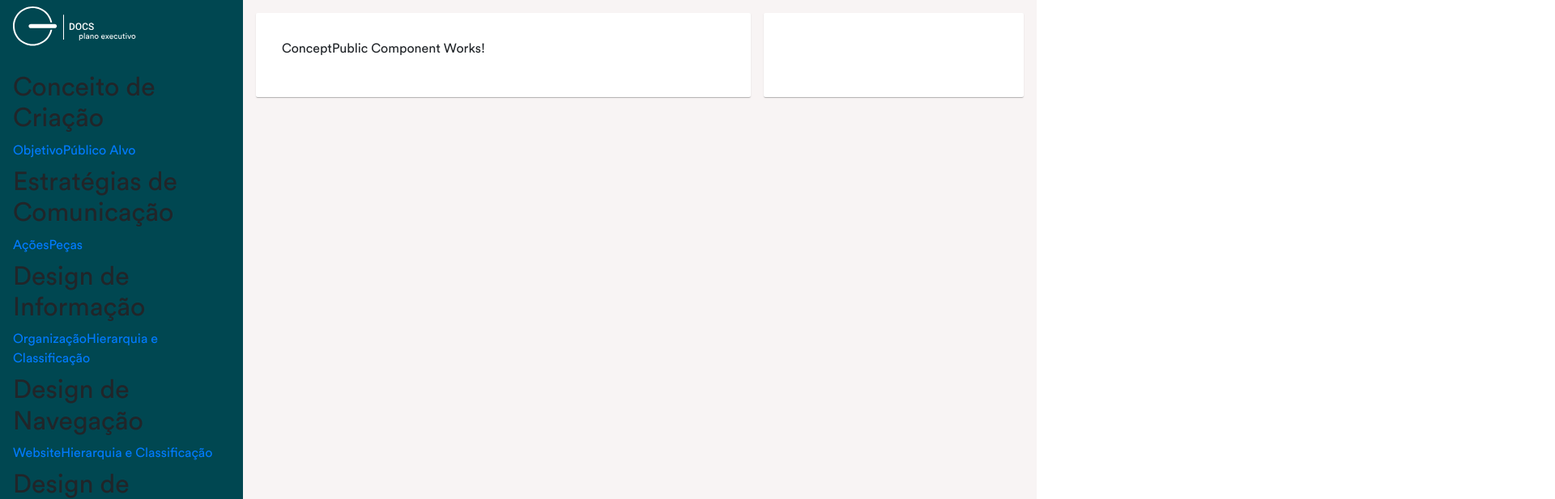
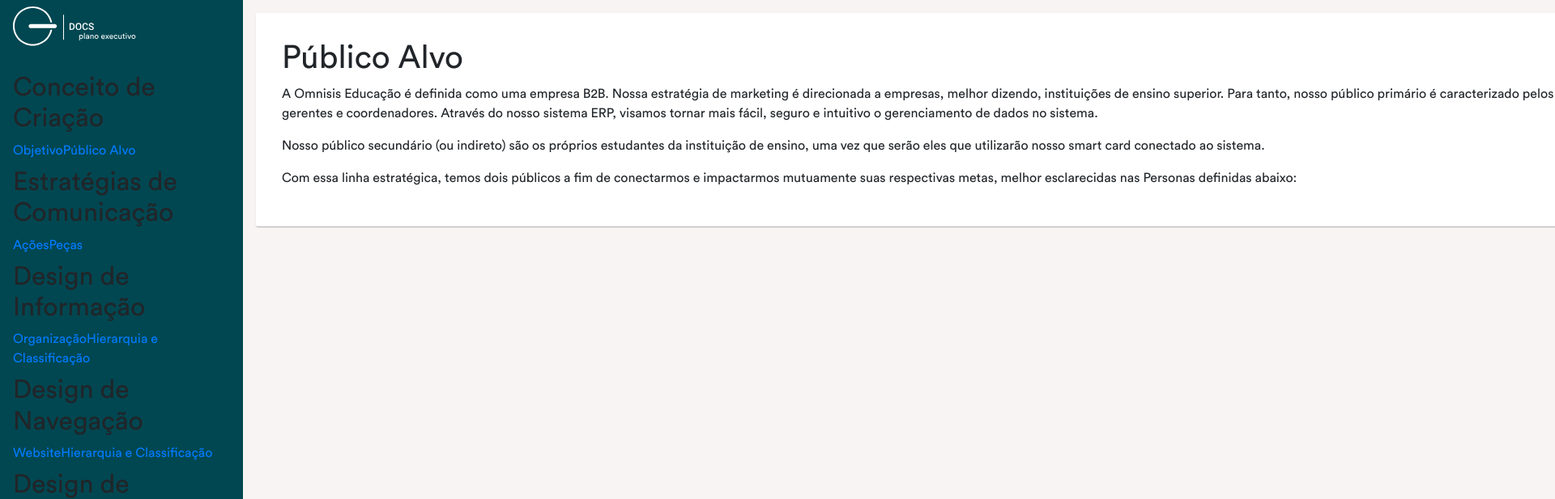
Before and after one commit to mikelfcosta/omnisis-pe, a React app: page /concept/public in a window 1280 px wide. Shown: the top 617 px of the page at 81% size, 1920 px wide, since content can reach past the window. Built offline with nearby package versions, Linux system fonts and the light colour scheme.

Commit message:
Added simples text to ConceptPublic

```diff
--- a/src/components/Concept/ConceptPublic.tsx
+++ b/src/components/Concept/ConceptPublic.tsx
@@ -1,5 +1,6 @@
 import * as React from 'react';
 import Card from '../core/Content/Card';
+import { cardHeader } from '../core/Content/Card.scss';
 
 export default class ConceptPublic extends React.Component<{}, {}> {
 
@@ -11,7 +12,21 @@
     return (
       <div>
         <Card size={65}>
-          <p>ConceptPublic Component Works!</p>
+          <h1 className={cardHeader}>Público Alvo</h1>
+          <p>
+            A Omnisis Educação é definida como uma empresa B2B. Nossa estratégia de marketing é direcionada a empresas,
+            melhor dizendo, instituições de ensino superior. Para tanto, nosso público primário é caracterizado pelos
+            administradores da instituição, sendo eles reitores, gerentes e coordenadores. Através do nosso sistema ERP,
+            visamos tornar mais fácil, seguro e intuitivo o gerenciamento de dados no sistema.
+          </p>
+          <p>
+            Nosso público secundário (ou indireto) são os próprios estudantes da instituição de ensino, uma vez que
+            serão eles que utilizarão nosso smart card conectado ao sistema.
+          </p>
+          <p>
+            Com essa linha estratégica, temos dois públicos a fim de conectarmos e impactarmos mutuamente suas
+            respectivas metas, melhor esclarecidas nas Personas definidas abaixo:
+          </p>
         </Card>
         <Card size={35}></Card>
       </div>
```
